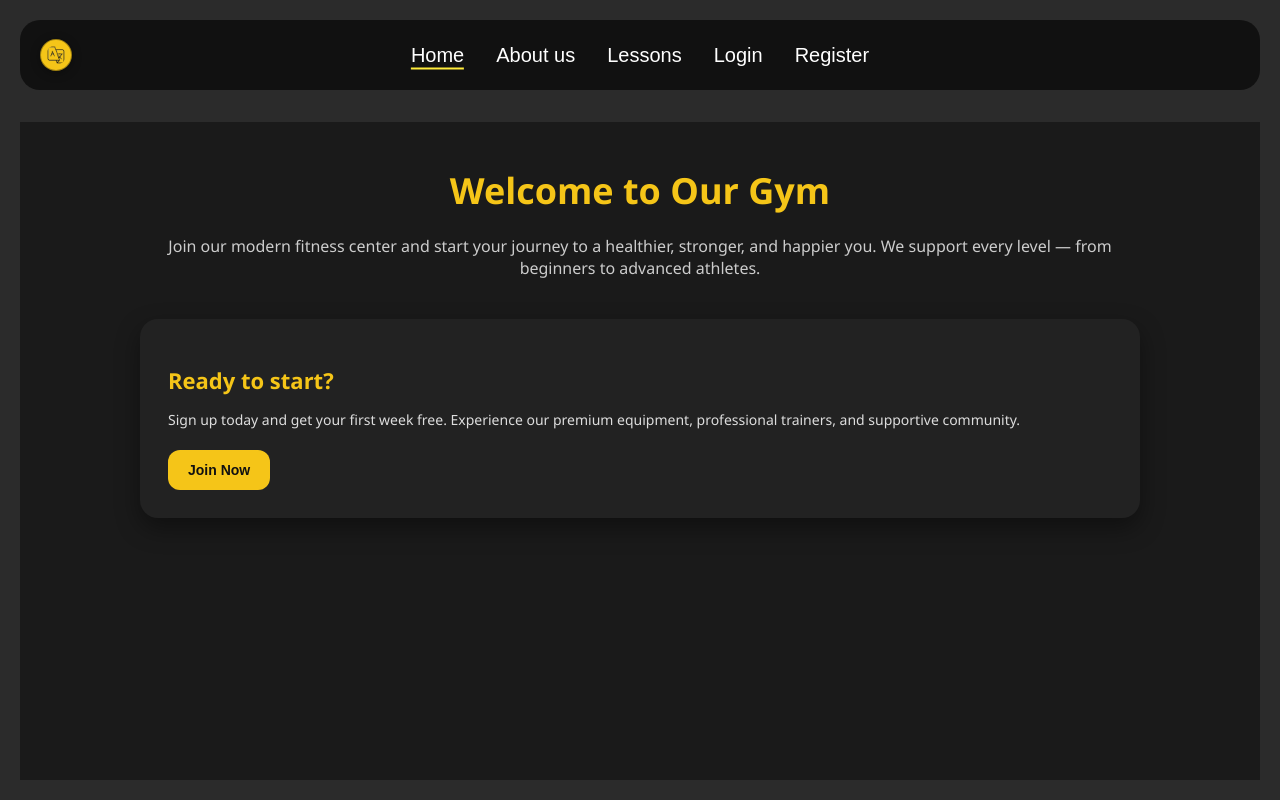
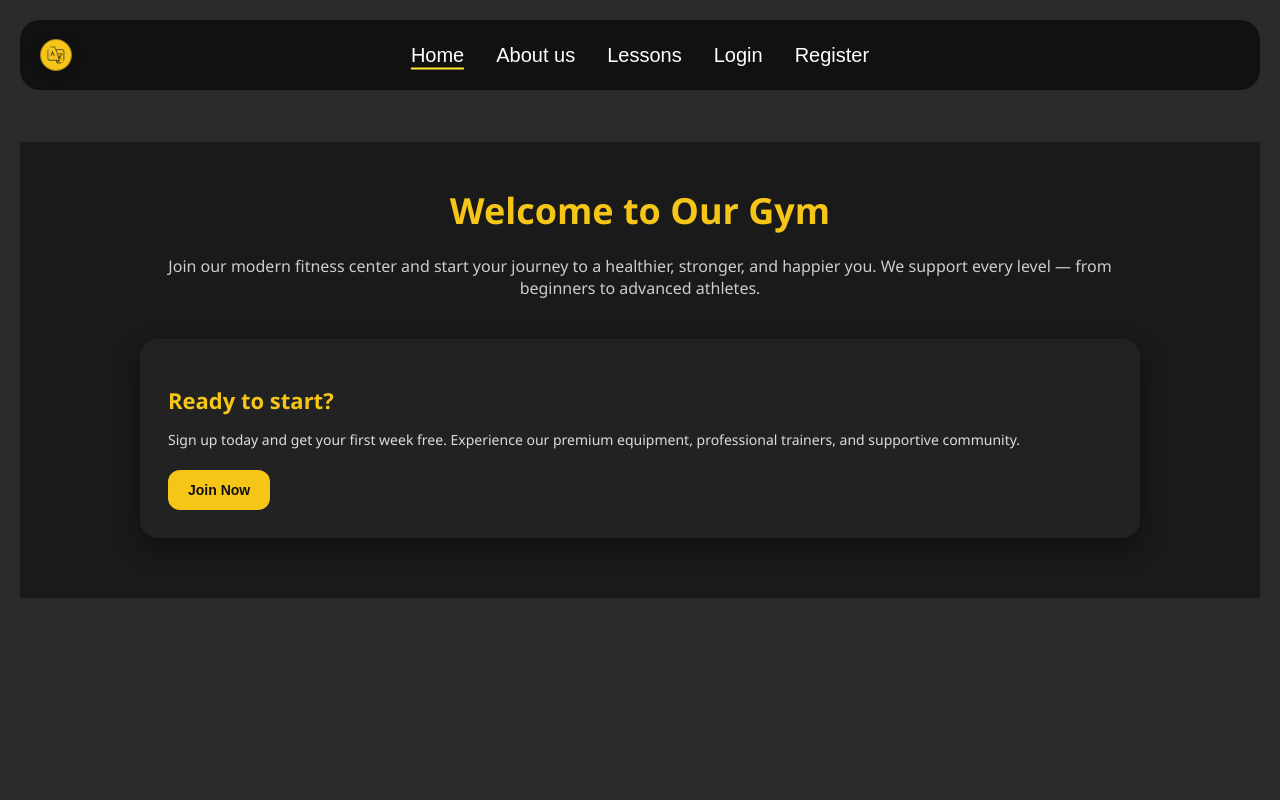
Before and after one commit to shmuelkalazan/Michlala-leminhal-finel-project, a React (Vite) app in the folder client/: page / in a window 1280 px wide. Built offline with nearby package versions, Linux system fonts and the light colour scheme.

Commit message:
feat/add scroll

```diff
--- a/client/src/App.module.scss
+++ b/client/src/App.module.scss
@@ -6,45 +6,54 @@ body, html {
   box-sizing: border-box;
   font-family: Arial, sans-serif;
   color: #cccccc;
-  overflow: hidden;
+  overflow-x: hidden;
+  overflow-y: auto;
   height: 100%;
   width: 100%;
+
+  // Hide scrollbar but keep scrolling functionality
+  scrollbar-width: none; // Firefox
+  -ms-overflow-style: none; // IE and Edge
+
+  &::-webkit-scrollbar {
+    display: none; // Chrome, Safari, Opera
+  }
 }
 
 .app {
-  height: 100vh;
+  min-height: 100vh;
   width: 100vw;
   background-color: #2b2b2b;
   margin: 0;
   padding: 20px;
   box-sizing: border-box;
-  overflow: hidden;
+  overflow-x: hidden;
   display: flex;
   flex-direction: column;
 }
 
-.headerPageContainer {
-  display: flex;
-  width: 100%;
-  height: 70px;
-  max-height: 70px;
-  align-items: center;
-  border-radius: 20px;
-  background-color: #525252e0;
-}
-
 .main {
   text-align: center;
-  margin-top: 2rem;
+  margin-top: calc(70px + 2rem + 20px); // Header height + margin-top + padding
   color: #fff;
   flex: 1;
-  overflow: hidden;
+  overflow-x: hidden;
+  overflow-y: auto;
   display: flex;
   flex-direction: column;
-  min-height: 0;
+  height: calc(100vh - 70px - 2rem - 40px);
+  min-height: calc(100vh - 70px - 2rem - 40px);
+
+  // Hide scrollbar but keep scrolling functionality
+  scrollbar-width: none; // Firefox
+  -ms-overflow-style: none; // IE and Edge
+
+  &::-webkit-scrollbar {
+    display: none; // Chrome, Safari, Opera
+  }
 
   > * {
-    height: 100%;
-    overflow: hidden;
+    width: 100%;
+    overflow-x: hidden;
   }
 }
--- a/client/src/components/headerPage/headerPage.module.scss
+++ b/client/src/components/headerPage/headerPage.module.scss
@@ -1,5 +1,4 @@
 .headerPageContainer {
-  width: 100%;
   height: 70px;
   max-height: 70px;
   padding: 10px 20px;
@@ -7,7 +6,11 @@
   border-radius: 20px;
   background-color: #111;
   color: #fff;
-  position: relative;
+  position: fixed;
+  top: 20px;
+  left: 20px;
+  right: 20px;
+  z-index: 1000;
 }
 
 .leftSection {
--- a/client/src/pages/about/about.module.scss
+++ b/client/src/pages/about/about.module.scss
@@ -1,10 +1,21 @@
 .aboutPage {
-  height: 100%;
+  min-height: 100%;
   background: #1a1a1a;
   color: #ffffff;
   padding: 20px;
   font-family: "Segoe UI", sans-serif;
-  overflow: hidden;
+  overflow-x: hidden;
+  overflow-y: auto;
+  width: 100%;
+  box-sizing: border-box;
+
+  // Hide scrollbar but keep scrolling functionality
+  scrollbar-width: none; // Firefox
+  -ms-overflow-style: none; // IE and Edge
+
+  &::-webkit-scrollbar {
+    display: none; // Chrome, Safari, Opera
+  }
 }
 
 .container {
--- a/client/src/pages/admin/AdminDashboard.module.scss
+++ b/client/src/pages/admin/AdminDashboard.module.scss
@@ -3,8 +3,19 @@
   padding: 2rem;
   max-width: 1200px;
   margin: 0 auto;
-  height: 100%;
-  overflow: hidden;
+  min-height: 100%;
+  overflow-x: hidden;
+  overflow-y: auto;
+  width: 100%;
+  box-sizing: border-box;
+
+  // Hide scrollbar but keep scrolling functionality
+  scrollbar-width: none; // Firefox
+  -ms-overflow-style: none; // IE and Edge
+
+  &::-webkit-scrollbar {
+    display: none; // Chrome, Safari, Opera
+  }
 }
 
 .title {
--- a/client/src/pages/admin/BranchesAdmin.module.scss
+++ b/client/src/pages/admin/BranchesAdmin.module.scss
@@ -3,8 +3,19 @@
   padding: 2rem;
   max-width: 1200px;
   margin: 0 auto;
-  height: 100%;
-  overflow: hidden;
+  min-height: 100%;
+  overflow-x: hidden;
+  overflow-y: auto;
+  width: 100%;
+  box-sizing: border-box;
+
+  // Hide scrollbar but keep scrolling functionality
+  scrollbar-width: none; // Firefox
+  -ms-overflow-style: none; // IE and Edge
+
+  &::-webkit-scrollbar {
+    display: none; // Chrome, Safari, Opera
+  }
 }
 
 .title {
--- a/client/src/pages/admin/UsersAdmin.module.scss
+++ b/client/src/pages/admin/UsersAdmin.module.scss
@@ -3,8 +3,19 @@
   padding: 2rem;
   max-width: 1200px;
   margin: 0 auto;
-  height: 100%;
-  overflow: hidden;
+  min-height: 100%;
+  overflow-x: hidden;
+  overflow-y: auto;
+  width: 100%;
+  box-sizing: border-box;
+
+  // Hide scrollbar but keep scrolling functionality
+  scrollbar-width: none; // Firefox
+  -ms-overflow-style: none; // IE and Edge
+
+  &::-webkit-scrollbar {
+    display: none; // Chrome, Safari, Opera
+  }
 }
 
 .title {
--- a/client/src/pages/contact/Login/login.module.scss
+++ b/client/src/pages/contact/Login/login.module.scss
@@ -1,5 +1,6 @@
 .loginPage {
   height: 100%;
+  min-height: 80vh;
   background: linear-gradient(
       rgba(0, 0, 0, 0.75),
       rgba(0, 0, 0, 0.75)
@@ -9,9 +10,18 @@
   display: flex;
   justify-content: center;
   align-items: center;
-  overflow: hidden;
+  overflow-x: hidden;
+  overflow-y: auto;
   width: 100%;
   box-sizing: border-box;
+
+  // Hide scrollbar but keep scrolling functionality
+  scrollbar-width: none; // Firefox
+  -ms-overflow-style: none; // IE and Edge
+
+  &::-webkit-scrollbar {
+    display: none; // Chrome, Safari, Opera
+  }
 }
 
 .loginCard {
--- a/client/src/pages/home/home.module.scss
+++ b/client/src/pages/home/home.module.scss
@@ -1,10 +1,21 @@
 .homePage {
-  height: 100%;
+  min-height: 100%;
   background: #1a1a1a;
   color: #ffffff;
   padding: 20px;
   font-family: "Segoe UI", sans-serif;
-  overflow: hidden;
+  overflow-x: hidden;
+  overflow-y: auto;
+  width: 100%;
+  box-sizing: border-box;
+
+  // Hide scrollbar but keep scrolling functionality
+  scrollbar-width: none; // Firefox
+  -ms-overflow-style: none; // IE and Edge
+
+  &::-webkit-scrollbar {
+    display: none; // Chrome, Safari, Opera
+  }
 }
 
 .container {
--- a/client/src/pages/lessons/lessons.module.scss
+++ b/client/src/pages/lessons/lessons.module.scss
@@ -8,8 +8,19 @@
   color: #fff;
   max-width: 1400px;
   margin: 0 auto;
-  height: 100%;
-  overflow: hidden;
+  min-height: 100%;
+  overflow-x: hidden;
+  overflow-y: auto;
+  width: 100%;
+  box-sizing: border-box;
+
+  // Hide scrollbar but keep scrolling functionality
+  scrollbar-width: none; // Firefox
+  -ms-overflow-style: none; // IE and Edge
+
+  &::-webkit-scrollbar {
+    display: none; // Chrome, Safari, Opera
+  }
 }
 
 .lessonCard {
--- a/client/src/pages/profile/MyLessons.module.scss
+++ b/client/src/pages/profile/MyLessons.module.scss
@@ -3,8 +3,19 @@
   padding: 2rem;
   max-width: 1200px;
   margin: 0 auto;
-  height: 100%;
-  overflow: hidden;
+  min-height: 100%;
+  overflow-x: hidden;
+  overflow-y: auto;
+  width: 100%;
+  box-sizing: border-box;
+
+  // Hide scrollbar but keep scrolling functionality
+  scrollbar-width: none; // Firefox
+  -ms-overflow-style: none; // IE and Edge
+
+  &::-webkit-scrollbar {
+    display: none; // Chrome, Safari, Opera
+  }
 }
 
 .title {
--- a/client/src/pages/trainer/TrainerLessons.module.scss
+++ b/client/src/pages/trainer/TrainerLessons.module.scss
@@ -3,8 +3,19 @@
   padding: 2rem;
   max-width: 1200px;
   margin: 0 auto;
-  height: 100%;
-  overflow: hidden;
+  min-height: 100%;
+  overflow-x: hidden;
+  overflow-y: auto;
+  width: 100%;
+  box-sizing: border-box;
+
+  // Hide scrollbar but keep scrolling functionality
+  scrollbar-width: none; // Firefox
+  -ms-overflow-style: none; // IE and Edge
+
+  &::-webkit-scrollbar {
+    display: none; // Chrome, Safari, Opera
+  }
 }
 
 .title {
```
